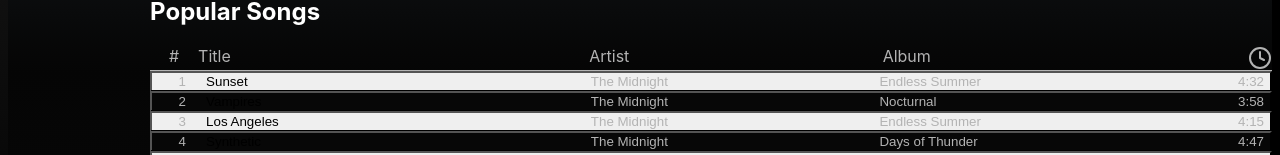
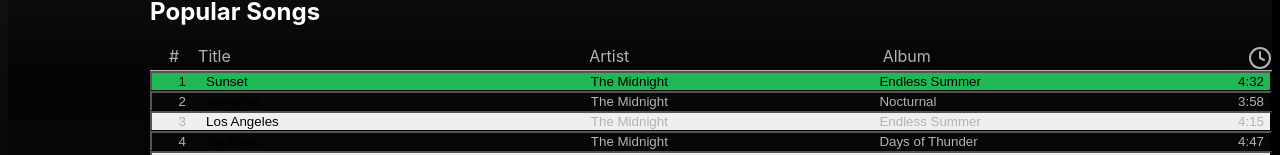
Before and after one commit to parthshinge/spotify, a React app in the folder frontend/: page / in a window 1280 px wide. Shown: the part 335-490 px from the top of the page. Built offline with nearby package versions, Linux system fonts and the light colour scheme; the HTML template or start-up script is replaced by a standard one.

Commit message:
style: refine UI to match Spotify screenshots (sidebar pill, scrollbar, table active row, player controls)

```diff
--- a/frontend/src/App.jsx
+++ b/frontend/src/App.jsx
@@ -85,7 +85,7 @@
       <div className="max-w-7xl mx-auto px-6 pt-8 flex gap-6">
         <Sidebar artists={artists} activeArtist={activeArtist} onSelectArtist={setActiveArtist} />
 
-        <MainContent artist={selectedArtist} songs={songs} onPlaySong={(s) => { setCurrentSong(s); setIsPlaying(true); }} />
+        <MainContent artist={selectedArtist} songs={songs} currentSongId={currentSong.id} onPlaySong={(s) => { setCurrentSong(s); setIsPlaying(true); }} />
       </div>
 
       <PlayerBar currentSong={currentSong} isPlaying={isPlaying} onPlayPause={() => setIsPlaying((v) => !v)} />
--- a/frontend/src/components/MainContent.tsx
+++ b/frontend/src/components/MainContent.tsx
@@ -22,6 +22,7 @@
   artist: Artist;
   songs: Song[];
   onPlaySong: (song: Song) => void;
+  currentSongId?: string;
 }
 
 function formatDuration(seconds: number) {
@@ -30,7 +31,7 @@
   return `${m}:${s}`;
 }
 
-export default function MainContent({ artist, songs, onPlaySong }: Props) {
+export default function MainContent({ artist, songs, onPlaySong, currentSongId }: Props) {
   return (
     <main className="flex-1 overflow-y-auto">
       {/* Header / Hero */}
@@ -82,19 +83,24 @@
           <div>
             {songs.map((song, idx) => {
               const even = idx % 2 === 1;
+              const active = currentSongId === song.id;
               return (
                 <button
                   key={song.id}
                   onClick={() => onPlaySong(song)}
                   className={`w-full text-left grid grid-cols-[48px_2fr_1.5fr_1.5fr_96px] gap-0 px-6 py-3 border-b border-white/5 transition-colors duration-150 ${
-                    even ? "bg-[#070707]" : "bg-black"
+                    active
+                      ? "bg-[#1DB954] text-black"
+                      : even
+                      ? "bg-[#070707]"
+                      : "bg-black"
                   } hover:bg-[#181818]`}
                 >
-                  <div className="text-[#b3b3b3] text-center">{idx + 1}</div>
-                  <div className="text-white truncate">{song.title}</div>
-                  <div className="text-[#b3b3b3] truncate">{song.artist}</div>
-                  <div className="text-[#b3b3b3] truncate">{song.album}</div>
-                  <div className="text-[#b3b3b3] text-right">{song.duration}</div>
+                  <div className={`${active ? 'text-black' : 'text-[#b3b3b3]'} text-center`}>{idx + 1}</div>
+                  <div className={`${active ? 'text-black' : 'text-white'} truncate`}>{song.title}</div>
+                  <div className={`${active ? 'text-black' : 'text-[#b3b3b3]'} truncate`}>{song.artist}</div>
+                  <div className={`${active ? 'text-black' : 'text-[#b3b3b3]'} truncate`}>{song.album}</div>
+                  <div className={`${active ? 'text-black' : 'text-[#b3b3b3]'} text-right`}>{song.duration}</div>
                 </button>
               );
             })}
--- a/frontend/src/components/PlayerBar.tsx
+++ b/frontend/src/components/PlayerBar.tsx
@@ -88,14 +88,14 @@
 
       {/* Center */}
       <div className="flex-1 flex flex-col items-center gap-3 max-w-3xl">
-        <div className="flex items-center gap-4">
-          <button className="text-[#b3b3b3] hover:text-white">
+        <div className="flex items-center gap-6">
+          <button className="text-[#b3b3b3] hover:text-white p-2">
             <SkipBack className="w-5 h-5" />
           </button>
-          <button onClick={onPlayPause} className="bg-white text-black rounded-full p-2 shadow-md">
-            {isPlaying ? <Pause className="w-5 h-5" /> : <Play className="w-5 h-5" />}
+          <button onClick={onPlayPause} className="bg-white text-black rounded-full p-3 w-14 h-14 flex items-center justify-center shadow-lg">
+            {isPlaying ? <Pause className="w-6 h-6" /> : <Play className="w-6 h-6" />}
           </button>
-          <button className="text-[#b3b3b3] hover:text-white">
+          <button className="text-[#b3b3b3] hover:text-white p-2">
             <SkipForward className="w-5 h-5" />
           </button>
         </div>
@@ -104,7 +104,7 @@
           <div className="text-[#b3b3b3] text-xs w-12 text-right">{formatTime(current)}</div>
           <div className="flex-1" onClick={onTrackClick} style={{ cursor: "pointer" }}>
             <div className="h-2 bg-[#333] rounded-full overflow-hidden">
-              <div className="h-full bg-white" style={{ width: `${percent}%` }} />
+              <div className="h-full bg-white rounded-full" style={{ width: `${percent}%` }} />
             </div>
           </div>
           <div className="text-[#b3b3b3] text-xs w-12 text-left">{currentSong.duration}</div>
--- a/frontend/src/index.css
+++ b/frontend/src/index.css
@@ -14,18 +14,18 @@
 /* Custom scrollbar styling */
 
 ::-webkit-scrollbar {
-    width: 8px;
-    height: 8px;
+    width: 10px;
+    height: 10px;
 }
 
 ::-webkit-scrollbar-track {
-    background: transparent;
+    background: rgba(255, 255, 255, 0.03);
 }
 
 ::-webkit-scrollbar-thumb {
-    background: rgba(168, 85, 247, 0.3);
-    border-radius: 4px;
-    transition: background 0.3s ease;
+    background: rgba(255, 255, 255, 0.14);
+    border-radius: 999px;
+    transition: background 0.15s ease;
 }
 
 ::-webkit-scrollbar-thumb:hover {
@@ -72,6 +72,39 @@
 input[type="range"]::-moz-range-track {
     background: transparent;
     border: none;
+}
+
+
+/* Volume + player range overrides */
+
+.player-bar input[type="range"] {
+    -webkit-appearance: none;
+    appearance: none;
+    background: transparent;
+}
+
+.player-bar input[type="range"]::-webkit-slider-runnable-track {
+    height: 6px;
+    background: rgba(255, 255, 255, 0.12);
+    border-radius: 999px;
+}
+
+.player-bar input[type="range"]::-webkit-slider-thumb {
+    -webkit-appearance: none;
+    width: 12px;
+    height: 12px;
+    border-radius: 50%;
+    background: #fff;
+    box-shadow: 0 2px 6px rgba(0, 0, 0, 0.4);
+    margin-top: -3px;
+}
+
+.player-bar input[type="range"]::-moz-range-thumb {
+    width: 12px;
+    height: 12px;
+    border-radius: 50%;
+    background: #fff;
+    box-shadow: 0 2px 6px rgba(0, 0, 0, 0.4);
 }
 
 
@@ -190,6 +223,32 @@
 .spotify-sidebar .overflow-y-auto::-webkit-scrollbar-thumb {
     background: rgba(255, 255, 255, 0.06);
     border-radius: 999px;
+}
+
+
+/* Sidebar active pill larger */
+
+.spotify-sidebar button {
+    height: 64px;
+}
+
+.spotify-sidebar button img {
+    width: 44px;
+    height: 44px;
+}
+
+
+/* Make table header look sharp */
+
+.songs-table>div:first-child {
+    background: transparent;
+}
+
+
+/* Player: make controls centered and prominent */
+
+.player-bar .shadow-lg {
+    box-shadow: 0 8px 30px rgba(0, 0, 0, 0.6);
 }
 
 
```
